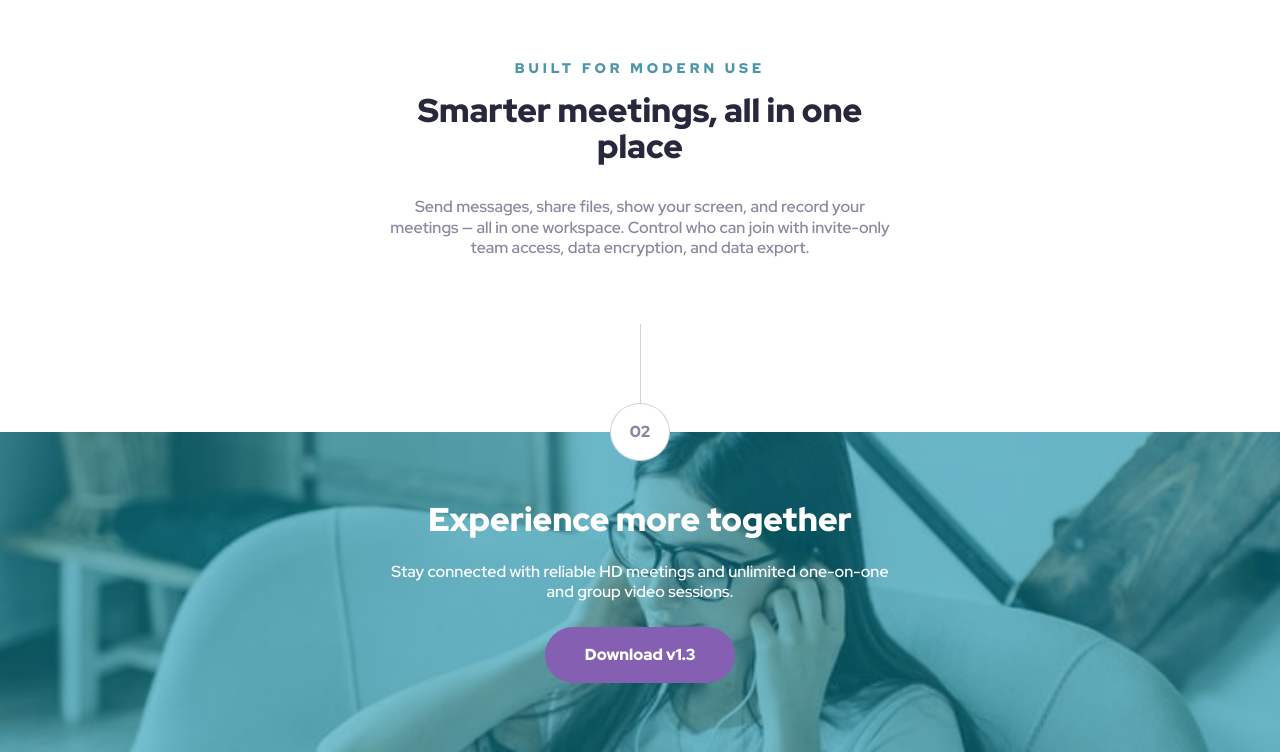
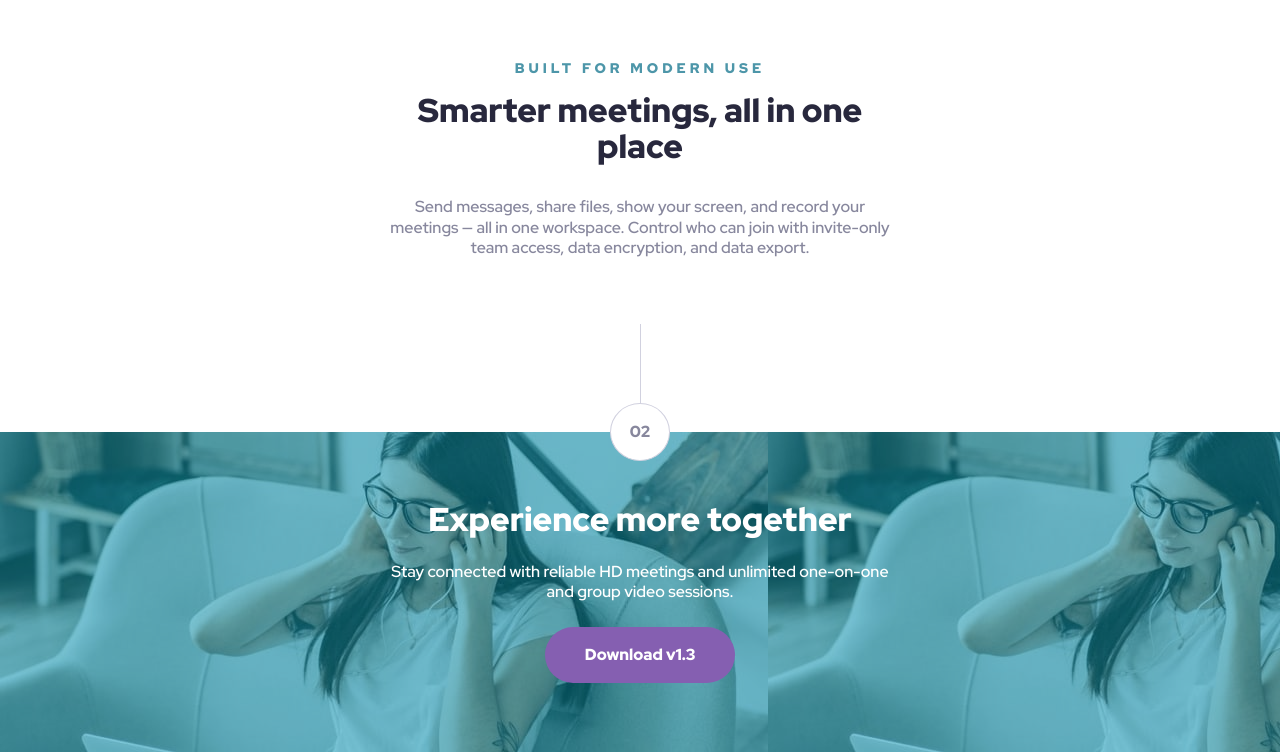
Before and after one commit to braismarquez2025/meet-landing-page, a website built with Vite: page index.html in a window 1280 px wide. Shown: the part 1127-1879 px from the top of the page. Built offline with nearby package versions, Linux system fonts and the light colour scheme.

Commit message:
Cambios finales

```diff
--- a/sass/layout/_footer.scss
+++ b/sass/layout/_footer.scss
@@ -14,13 +14,13 @@
     z-index: 0;
 
     @include breakpoint(tablet) {
-        background-image: url('/assets/tablet/image-footer.jpg');
+        background: url('/assets/tablet/image-footer.jpg');
         margin-top: rem(-29);
         height: rem(320);
     }
 
     @include breakpoint(desktop) {
-        background-image: url('/assets/desktop/image-footer.jpg');
+        background: url('/assets/desktop/image-footer.jpg');
         height: rem(312);
     }
 
```
Also changed, not shown: css/style.css, 1 other file.
